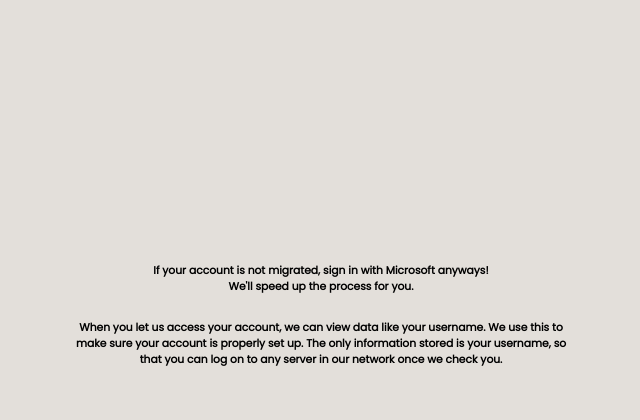
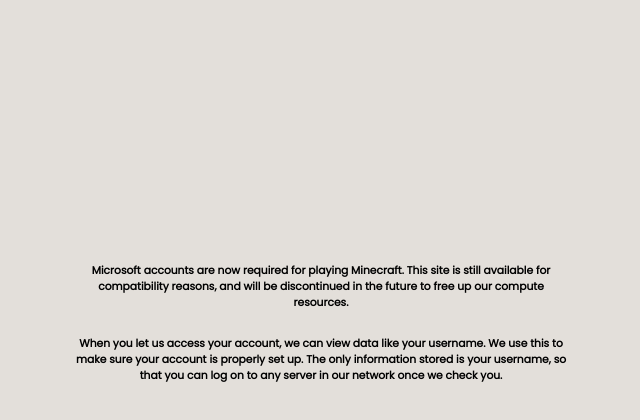
Before and after one commit to robog-two/msft-verification, a website: page static/index.html in a window 1280 px wide. Shown: the part 362-782 px from the top of the page, without its empty margins (319-959 px from the left). Drawn offline with Linux system fonts and the light colour scheme; a web font is replaced by a local one.

Commit message:
Inform of deprecation

```diff
--- a/static/index.html
+++ b/static/index.html
@@ -48,10 +48,9 @@
     </a>
       <div class="spc"></div>
       <h6>
-        If your account is not migrated,
-        sign in with Microsoft anyways!
-        <br />
-        We'll speed up the process for you.
+        Microsoft accounts are now required for playing Minecraft. This site
+        is still available for compatibility reasons, and will be discontinued
+        in the future to free up our compute resources.
       </h6>
       <h6>
         When you let us access your account, we can view data
```
